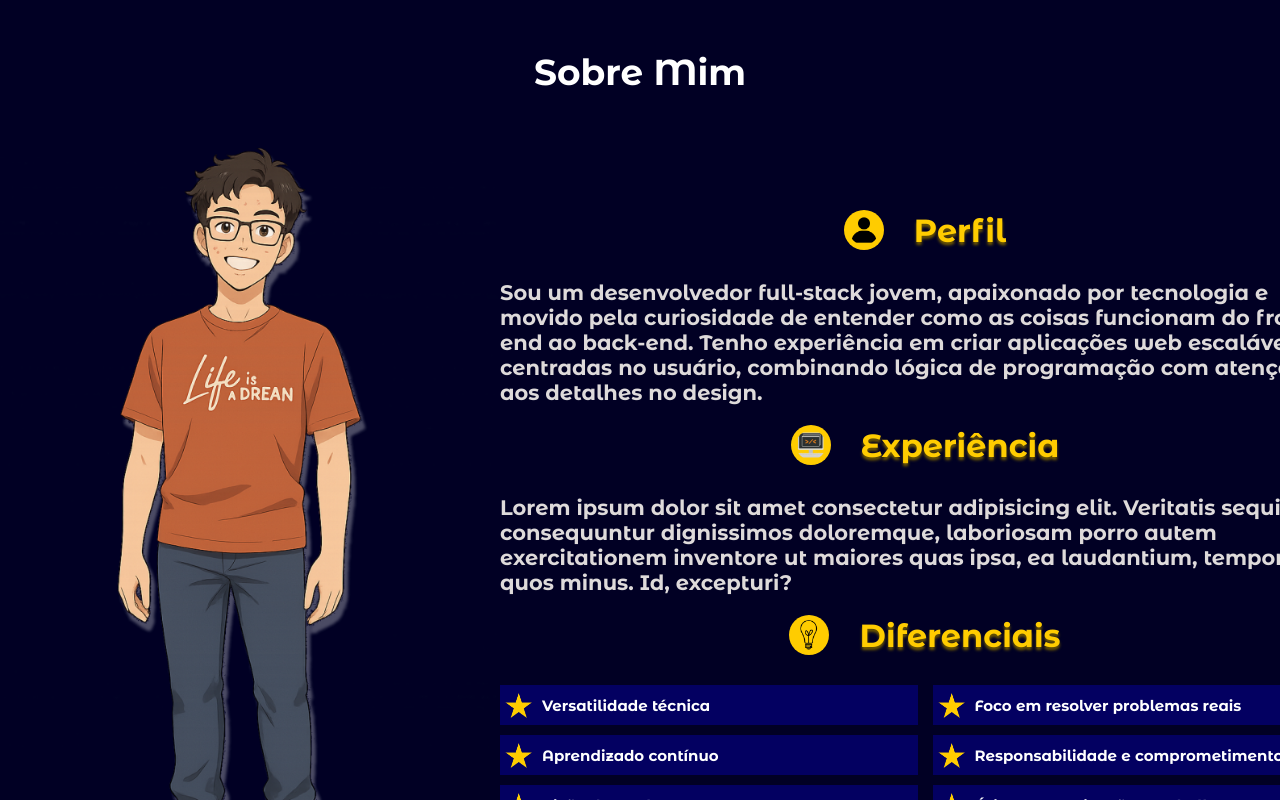
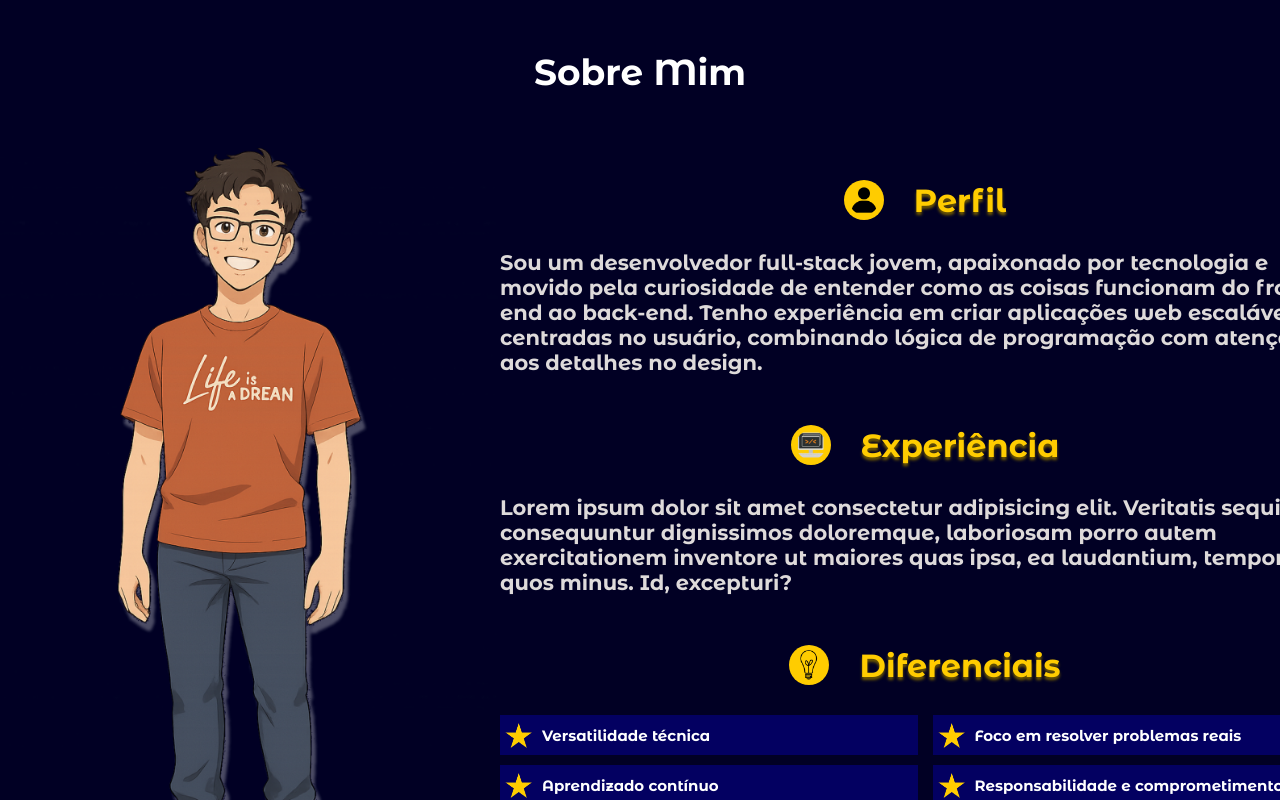
Before and after one commit to Leonardo-44/Meu-Portfolio-Ljs, a React (Vite) app: page / in a window 1280 px wide. Shown: the part 780-1580 px from the top of the page. Built offline with nearby package versions, Linux system fonts and the light colour scheme.

Commit message:
Ajustando Pequenos Detalhes e aplicando animações

```diff
--- a/src/components/AboutMe/AboutMe.css
+++ b/src/components/AboutMe/AboutMe.css
@@ -13,7 +13,7 @@
 }
 
 .gap-texts {
-  gap: 20px;
+  gap: 50px;
 }
 
 .gap-diferenciais {
--- a/src/components/AboutMe/AboutMe.jsx
+++ b/src/components/AboutMe/AboutMe.jsx
@@ -14,9 +14,9 @@ import Experiencia from "../../assets/experience.png";
 function AboutMe() {
   useEffect(() => {
     AOS.init({
-      duration: 900, // Duração da animação em ms
+      duration: 1000, // Duração da animação em ms
       once: true, // Anima apenas um vez
-      offset: 50, // Offset do trigger (em pixels)
+      offset: 110, // Offset do trigger (em pixels)
       easing: "ease", // Suave (padrão)
     });
   }, []);
```
